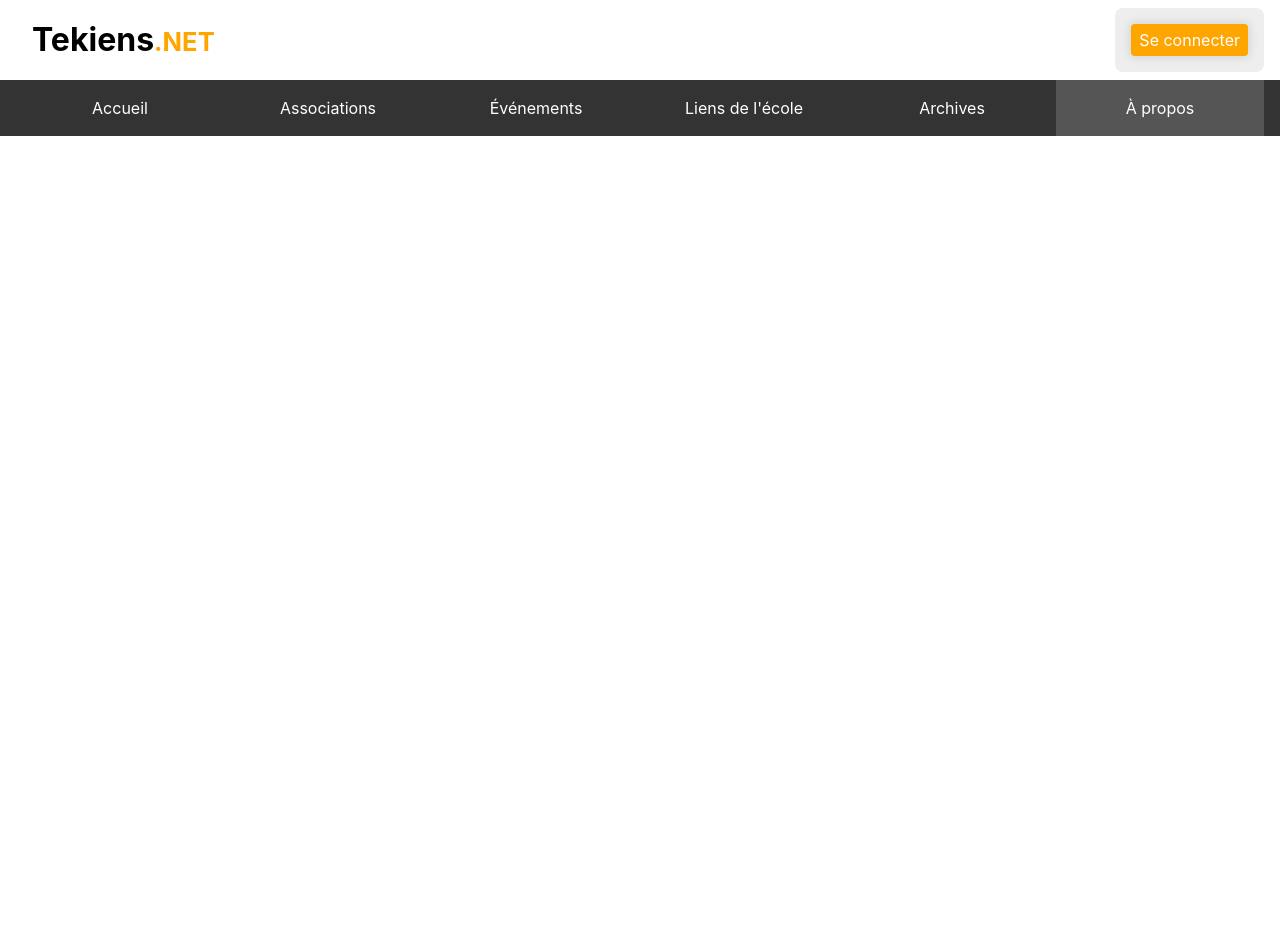
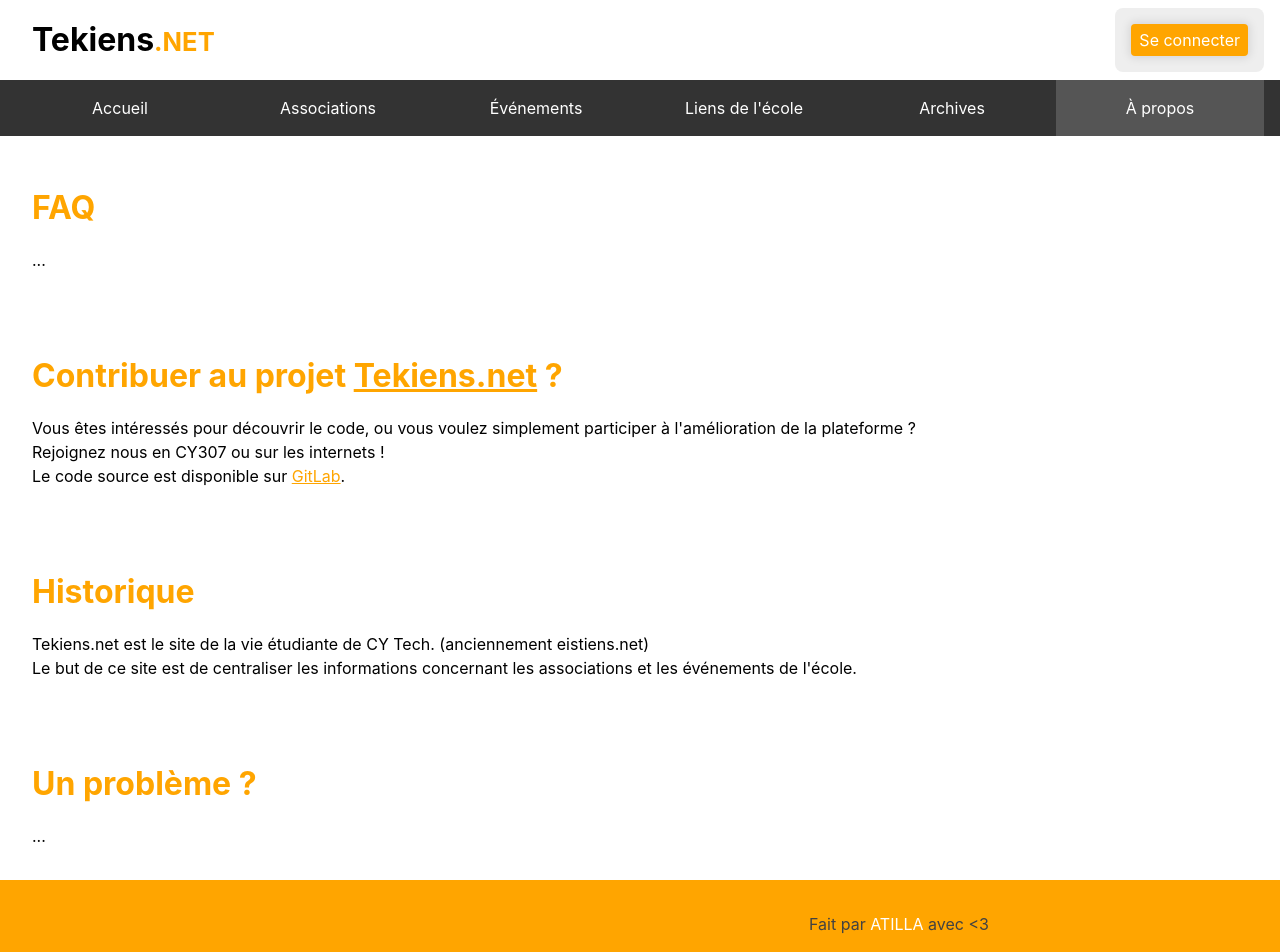
Before and after one commit to ptlc8/tekiens-net, a Vue app in the folder src/front/: page /about in a window 1280 px wide. Shown: the top 952 px of the page. Before the commit the page ends 800 px from the top, so only its background shows below. Built offline with nearby package versions, Linux system fonts and the light colour scheme.

Commit message:
Ajout d'un footer + page /about à compléter

```diff
--- a/src/front/src/App.vue
+++ b/src/front/src/App.vue
@@ -37,10 +37,10 @@
                         <img :src="session.asso.logos.slice(-1)[0]" />
                     </template>
                 </div>
-                <RouterLink :to="'/assos/' + session.asso_id" tag="button" custom v-slot="{ navigate }">
+                <RouterLink :to="'/assos/' + session.asso_id" custom v-slot="{ navigate }">
                     <button @click="navigate">Ma page</button>
                 </RouterLink>
-                <RouterLink to="/dashboard" tag="button" custom v-slot="{ navigate }">
+                <RouterLink to="/dashboard" custom v-slot="{ navigate }">
                     <button @click="navigate">Dashboard</button>
                 </RouterLink>
                 <button @click="logout">Se déconnecter</button>
@@ -57,7 +57,7 @@
             <RouterLink to="/">Accueil</RouterLink>
             <RouterLink to="/assos">Associations</RouterLink>
             <RouterLink to="/events">Événements</RouterLink>
-            <RouterLink to="/#links">Liens de l'école</RouterLink>
+            <RouterLink to="/links">Liens de l'école</RouterLink>
             <a href="https://archive.tekiens.net" target="_blank">Archives</a>
             <RouterLink to="/about">À propos</RouterLink>
             <span class="open-button" onclick="this.parentElement.classList.toggle('open')"></span>
@@ -66,6 +66,12 @@
     <main>
         <RouterView />
     </main>
+    <footer>
+        <span></span>
+        <span>
+            Fait par <a href="https://atilla.org" target="_blank">ATILLA</a> avec &lt;3
+        </span>
+    </footer>
 </template>
 
 <style lang="scss">
@@ -143,7 +149,7 @@
             cursor: pointer;
             transition: background-color .2s;
 
-            &:hover {
+            &:hover, &:focus-within {
                 background-color: #444;
             }
 
@@ -191,4 +197,22 @@
         }
     }
 }
+main {
+    flex: 1;
+}
+footer {
+    display: flex;
+    background-color: var(--accent-color);
+    color: #424242;
+    padding: 2em;
+
+    > * {
+        margin: auto;
+    }
+
+    a {
+        color: white;
+        text-decoration: none;
+    }
+}
 </style>
--- a/src/front/src/views/AboutView.vue
+++ b/src/front/src/views/AboutView.vue
@@ -1,3 +1,24 @@
 <template>
-
+    <section id="faq">
+        <h2>FAQ</h2>
+        ...
+    </section>
+    <section>
+        <h2 id="contribute">Contribuer au projet <a href="https://tekiens.net">Tekiens.net</a> ?</h2>
+        Vous êtes intéressés pour découvrir le code, ou vous voulez simplement participer à l'amélioration de la plateforme ?
+        <br />
+        Rejoignez nous en CY307 ou sur les internets !
+        <br />
+        Le code source est disponible sur <a href="https://gitlab.com/ptlc8/tekiens-net" target="_blank">GitLab</a>.
+    </section>
+    <section>
+        <h2 id="history">Historique</h2>
+        Tekiens.net est le site de la vie étudiante de CY Tech. (anciennement eistiens.net)
+        <br />
+        Le but de ce site est de centraliser les informations concernant les associations et les événements de l'école.
+    </section>
+    <section>
+        <h2 id="problem">Un problème ?</h2>
+        ...
+    </section>
 </template>
```
